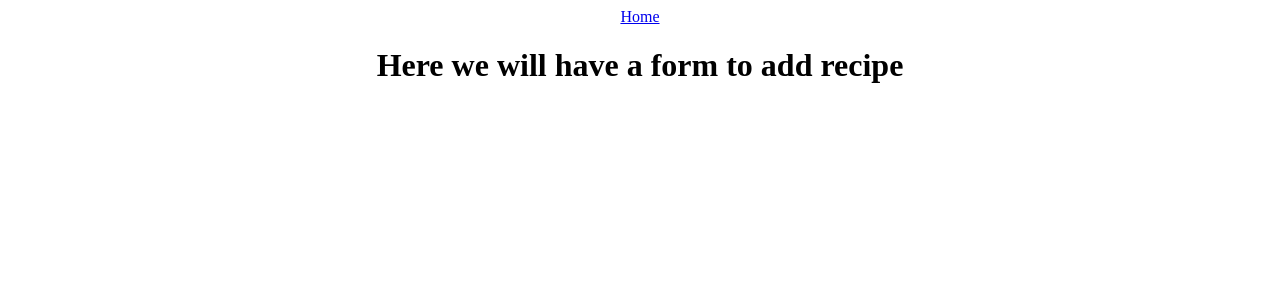
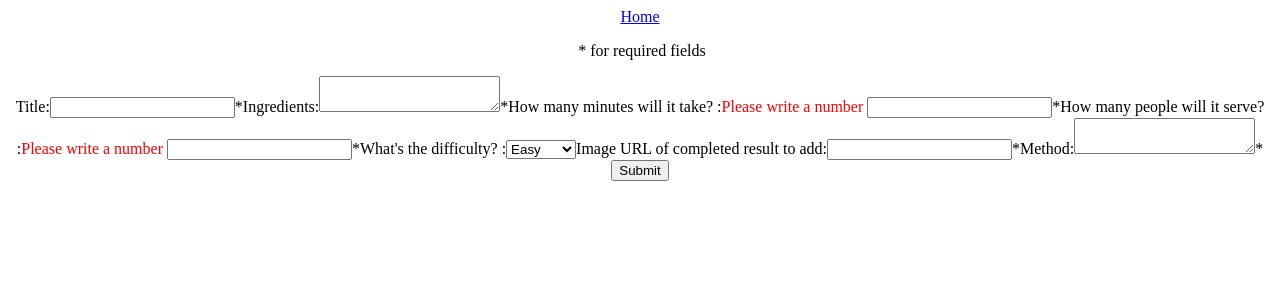
Before and after one commit to fatima03598/my-recipe-app, a React (Create React App) app in the folder react-recipe-app/: page /Form in a window 1280 px wide. Shown: the top 300 px of the page. Built offline with nearby package versions, Linux system fonts and the light colour scheme.

Commit message:
searchbar and form completed

```diff
--- a/react-recipe-app/src/App.js
+++ b/react-recipe-app/src/App.js
@@ -5,6 +5,8 @@ import {Switch, Route} from "react-router-dom";
 import Navbar from './components/navBar';
 import AddRecipeForm from './components/AddRecipeForm';
 import ShowRecipe from './components/ShowRecipe';
+import RecipeAdded from './components/RecipeAdded';
+import SearchBar from './components/SearchBar';
 
 class  App extends Component {
   render () {
@@ -15,6 +17,8 @@ class  App extends Component {
       <Route path="/" exact component={Homepage} />
       <Route path="/Recipes" component={ShowRecipe} />
       <Route path="/Form"  component={AddRecipeForm} />
+      <Route path="/Recipe-added"  component={RecipeAdded}/>
+      <Route path="/Search"  component={SearchBar}/>
       </Switch>
     </div>
   );
--- a/react-recipe-app/src/CSS/App.css
+++ b/react-recipe-app/src/CSS/App.css
@@ -6,13 +6,16 @@
   height: 40vmin;
   pointer-events: none;
 }
-
-@media (prefers-reduced-motion: no-preference) {
-  .App-logo {
-    animation: App-logo-spin infinite 20s linear;
-  }
+div {
+  white-space: pre-wrap;
 }
 
+.numberCheck {
+  color: red;
+}
+.unavailable{
+  display: none;
+}
 .App-header {
   background-color: #282c34;
   min-height: 100vh;
--- a/react-recipe-app/src/components/AddRecipeForm.js
+++ b/react-recipe-app/src/components/AddRecipeForm.js
@@ -1,10 +1,100 @@
-import React, { Component } from 'react'
+import React, { Component } from 'react';
+import {Link} from "react-router-dom";
 
 class AddRecipeForm extends Component {
+
+    constructor(props) {
+        super(props);
+        this.state = {
+           title:undefined,
+           ingridients:undefined,
+           minutes:undefined,
+           serving:undefined,
+           imageURL:undefined,
+           method:undefined,
+           difficulty:'easy'
+        }};
+
+    handleChange = (event) => {
+        const name = event.target.name;
+         this.setState({
+             [name]: event.target.value
+     })
+     }
+
+    handleSubmit = (event) => {
+        const states = Object.values(this.state);
+         if(states.includes(undefined)){
+            alert('Please fill all the required fields')
+         } else {
+             const data = {
+                 title: this.state.title,
+                 ingridients: this.state.ingridients,
+                 difficulty: this.state.difficulty,
+                 minutes: Math.floor(this.state.minutes),
+                 serving: Math.floor(this.state.serving),
+                 imageURL: this.state.imageURL,
+                 method:this.state.method
+
+                  }
+             fetch('/api/recipelandia/recipes', {
+                 method: 'POST',
+                 headers: {
+                    'Content-Type': 'application/json',
+                     },
+                 body: JSON.stringify(data),
+                   })
+                .then(response => response.json())
+                .then(data => {
+                console.log('Success:', data);
+                })
+                .catch((error) => {
+                console.error('Error:', error);
+                })
+        };
+        event.preventDefault();
+     }
     render() {
         return (
             <div>
-                <h1>Here we will have a form to add recipe</h1>
+                <p className='required'> * for required fields</p>
+                <form onSubmit={this.handleSubmit}>
+                <label>
+                 Title:
+                    <input type="text" value={this.state.title} name='title' onChange={this.handleChange} /><span>*</span>
+                </label>
+                <label>
+                 Ingredients:
+                    <textarea type="text" value={this.state.ingridients} name='ingridients' onChange={this.handleChange} /><span>*</span>
+                </label>
+                <label>
+                 How many minutes will it take? :
+                    <span  className='numberCheck'>Please write a number </span>
+                    <input type="number" value={this.state.minutes} name='minutes' onChange={this.handleChange} /><span>*</span>
+                </label>
+                <label>
+                 How many people will it serve? :
+                    <span className='numberCheck'>Please write a number </span>
+                    <input  type="number" value={this.state.serving} name='serving'  onChange={this.handleChange} /><span>*</span>
+                </label>
+                <label>
+                 What's the difficulty? :
+                    <select value={this.state.difficulty}  name='difficulty' onChange={ this.handleChange}>
+                        <option value="Easy">Easy</option>
+                        <option value="Medium">Medium</option>
+                        <option value="Hard">Hard</option>
+                    </select>
+                </label>
+                <label>
+                 Image URL of completed result to add:
+                    <input type="text" name='imageURL' value={this.state.imageURL} onChange={this.handleChange} /><span>*</span>
+                </label>
+                <label>
+                 Method:
+                    <textarea type="text"  name='method' value={this.state.method} onChange={this.handleChange} /><span>*</span>
+                </label>
+                <Link to="/Recipe-added"><input type="submit" value="Submit" /></Link>
+                </form>
             </div>
         )
     }
--- /dev/null
+++ b/react-recipe-app/src/components/RecipeAdded.js
@@ -0,0 +1,13 @@
+import React from 'react'
+import {Link} from "react-router-dom";
+
+function RecipeAdded() {
+    return (
+        <div>
+            <h1>Your recipe has been added!</h1>
+            <Link to='/Recipes'><button>Show recipes</button></Link>
+        </div>
+    )
+}
+
+export default RecipeAdded
--- /dev/null
+++ b/react-recipe-app/src/components/SearchBar.js
@@ -0,0 +1,64 @@
+import React, { Component } from 'react'
+
+// const breakafter = (string) => {
+//     return  string.split(".").join('. \n')
+
+//  }
+// let notFound = 'unavailable';
+// let Found = 'unavailable'
+class SearchBar extends Component {
+
+    constructor(props) {
+        super(props);
+        this.state = {
+           searchTerm:undefined,
+           foundItems:undefined,
+
+        }};
+
+    handleChange = (event) => {
+        console.log(this.state.foundItems)
+        let object = [];
+        let titles=[]
+       this.setState({
+           searchTerm: event.target.value,
+           foundItems:[]
+       }, () => {
+           this.props.location.state.recipes.map(item => {
+               let title = item.title.toLowerCase()
+               if( title.includes(this.state.searchTerm.toLowerCase())){
+                  if(!titles.includes(item.title)) {
+                      object.push(item)
+                      titles.push(item.title)
+                  }
+
+                   this.setState({
+                       foundItems: object
+                   })
+              }
+
+           })
+       }
+       )
+    }
+
+
+
+
+    render() {
+        console.log(this.props.location.state.titles)
+        return (
+            <div>
+                <label>
+                 Search:
+                    <input type="text" value={this.state.searchTerm} name='searchTerm' onChange={this.handleChange} />
+                </label>
+                <section >
+                   {this.state.foundItems ? this.state.foundItems.map(foundItem => <div key={foundItem.id}  className='this.state'> <h1>{foundItem.title}</h1><h3>{foundItem.ingridients}</h3><img src={foundItem.imageURL}  alt='food'/> <h4>Difficulty: {foundItem.difficulty} <br/> Duration: {foundItem.minutes} minutes <br/> Serving: {foundItem.serving}</h4> <p>{foundItem.method}</p> </div>) : <h2>Loading Items...</h2>}
+                </section>
+            </div>
+        )
+    }
+}
+
+export default SearchBar
--- a/react-recipe-app/src/components/ShowRecipe.js
+++ b/react-recipe-app/src/components/ShowRecipe.js
@@ -1,13 +1,22 @@
 import React, { Component } from 'react'
-// import { response } from 'express';
+import {Link} from "react-router-dom";
+
+
+const breakafter = (string) => {
+   return  string.split(".").join('. \n')
+
+}
 
  class ShowRecipe extends Component {
 
     constructor(props) {
         super(props);
         this.state = {
-           recipes:null
+           recipes:null,
+           titles:[]
+
         }};
+
 
 
     componentDidMount() {
@@ -19,14 +28,18 @@ import React, { Component } from 'react'
         .then(response => response.json())
         .then(result => this.setState({
             recipes: result
-        },() => console.log(this.state.recipes)
-        ))
+        },() => this.state.recipes.map(item => this.state.titles.push(item.title))
+        )
+        )
     }
+
 
     render() {
         return (
-            <div>
-                {this.state.recipes ? this.state.recipes.map(recipe => <div key={recipe.id}  className='recipe'> <h1>{recipe.title}</h1><h3>{recipe.ingridients}</h3> <img src={recipe.imageURL}  alt='food'/> <h4>Difficulty: {recipe.difficulty} <br/> Duration: {recipe.minutes} minutes <br/> Serving: {recipe.serving}</h4> <p>{recipe.method}</p> </div>) : <h2>Loading recipes...</h2>}
+
+            <div >
+               <Link to={{pathname:"/Search", state: { titles:this.state.titles, recipes: this.state.recipes }}}><button>Search</button></Link>
+                {this.state.recipes ? this.state.recipes.map(recipe => <div key={recipe.id}  className='recipe'> <h1>{recipe.title}</h1><h3>{recipe.ingridients}</h3><img src={recipe.imageURL}  alt='food'/> <h4>Difficulty: {recipe.difficulty} <br/> Duration: {recipe.minutes} minutes <br/> Serving: {recipe.serving}</h4> <p>{breakafter(recipe.method)}</p> </div>) : <h2>Loading recipes...</h2>}
             </div>
         )
     }
```
